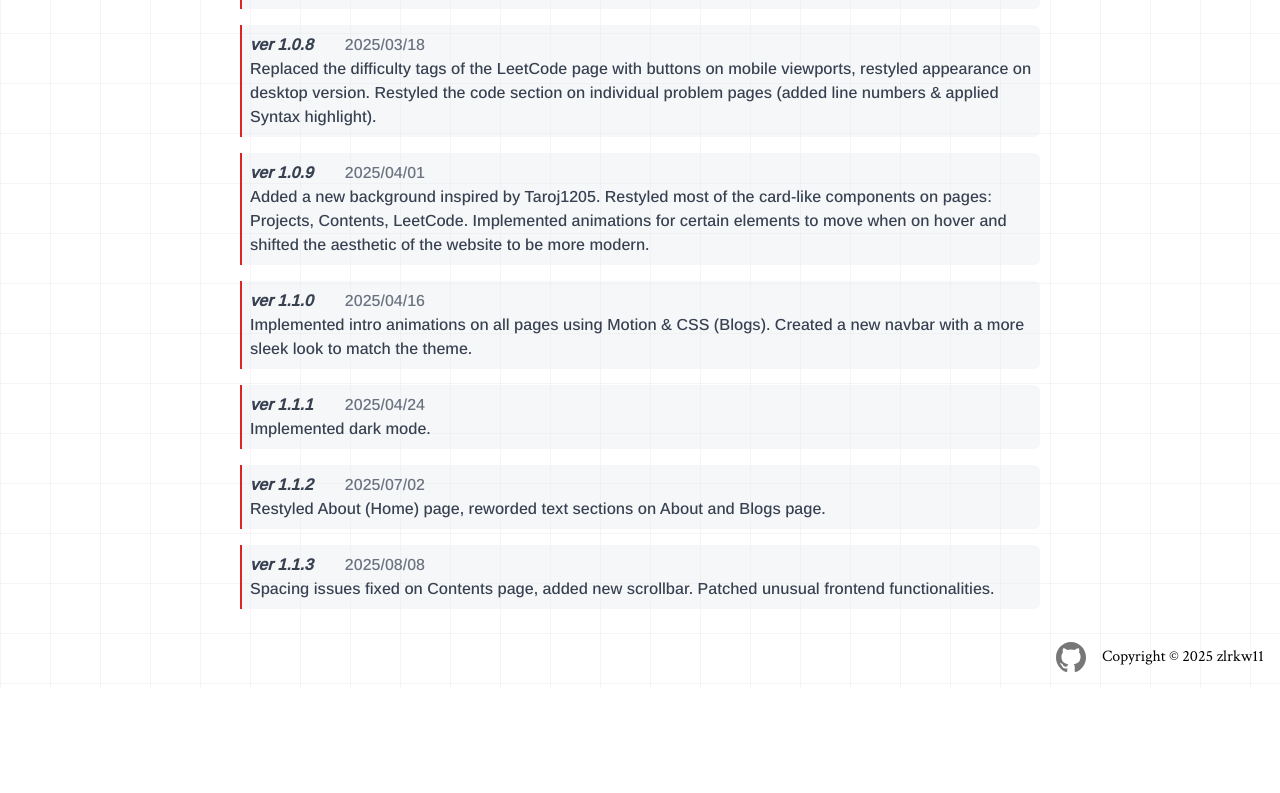
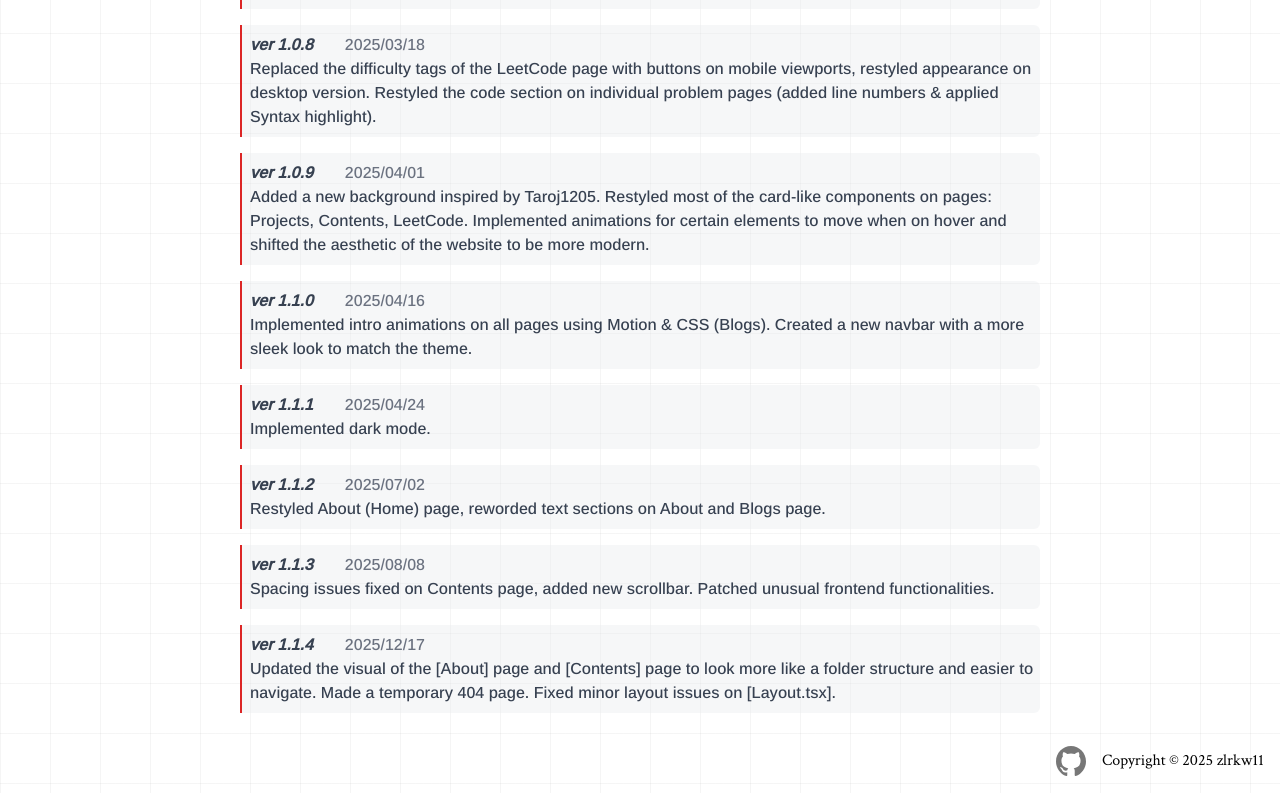
Before and after one commit to zlrkw11/zl-v2, a Next.js app: page /contents/patchnotes in a window 1280 px wide. Shown: the part 1067-1860 px from the top of the page. Before the commit the page ends 1756 px from the top, so only its background shows below. Built offline with nearby package versions, Linux system fonts and the light colour scheme.

Commit message:
feat: patch 1.1.4

```diff
--- a/app/contents/patchnotes/page.tsx
+++ b/app/contents/patchnotes/page.tsx
@@ -129,6 +129,12 @@ const PatchNotes = () => {
             date="2025/08/08"
             des="Spacing issues fixed on Contents page, added new scrollbar. Patched unusual frontend functionalities."
           />
+          <Note
+            ver="1.1.4"
+            date="2025/12/17"
+            des="Updated the visual of the [About] page and [Contents] page to look more like a folder structure and easier to navigate. Made a
+            temporary 404 page. Fixed minor layout issues on [Layout.tsx]."
+          />
         </ul>
       </div>
     </div>
```
